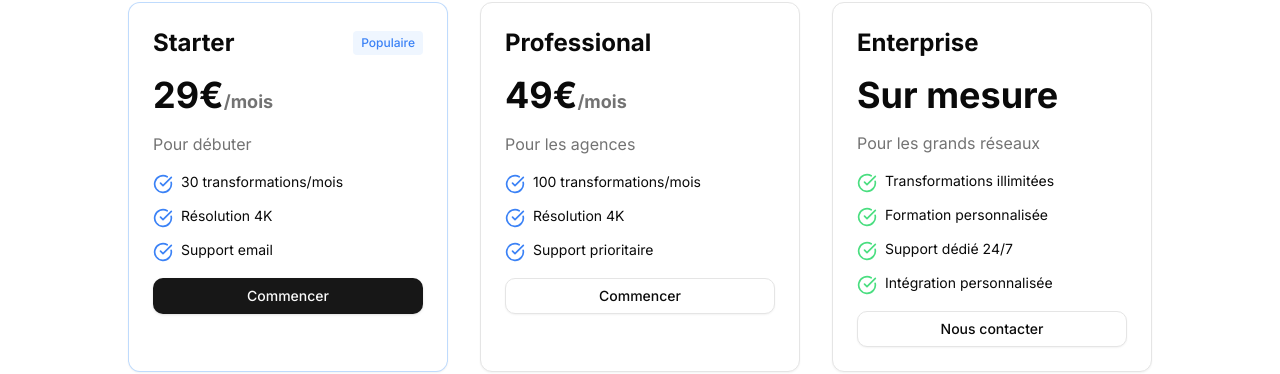
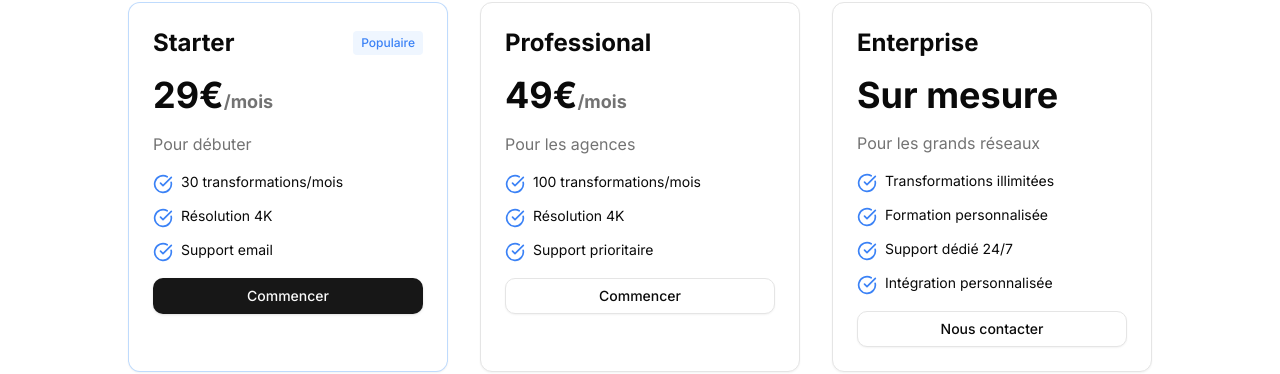
Before and after one commit to Jimmycode06/brandsnap.home, a Next.js app: page / in a window 1280 px wide. Shown: the part 5481-5855 px from the top of the page. Built offline with nearby package versions, Linux system fonts and the light colour scheme; no server answers.

Commit message:
Fin remplacement vert → bleu (plan Enterprise)

```diff
--- a/app/(marketing)/page.tsx
+++ b/app/(marketing)/page.tsx
@@ -675,19 +675,19 @@
                 <p className="text-muted-foreground">Pour les grands réseaux</p>
                 <ul className="space-y-3">
                   <li className="flex items-start gap-2">
-                    <CheckCircle className="h-5 w-5 text-green-400 mt-0.5 flex-shrink-0" />
+                    <CheckCircle className="h-5 w-5 text-blue-500 mt-0.5 flex-shrink-0" />
                     <span className="text-sm">Transformations illimitées</span>
                   </li>
                   <li className="flex items-start gap-2">
-                    <CheckCircle className="h-5 w-5 text-green-400 mt-0.5 flex-shrink-0" />
+                    <CheckCircle className="h-5 w-5 text-blue-500 mt-0.5 flex-shrink-0" />
                     <span className="text-sm">Formation personnalisée</span>
                   </li>
                   <li className="flex items-start gap-2">
-                    <CheckCircle className="h-5 w-5 text-green-400 mt-0.5 flex-shrink-0" />
+                    <CheckCircle className="h-5 w-5 text-blue-500 mt-0.5 flex-shrink-0" />
                     <span className="text-sm">Support dédié 24/7</span>
                   </li>
                   <li className="flex items-start gap-2">
-                    <CheckCircle className="h-5 w-5 text-green-400 mt-0.5 flex-shrink-0" />
+                    <CheckCircle className="h-5 w-5 text-blue-500 mt-0.5 flex-shrink-0" />
                     <span className="text-sm">Intégration personnalisée</span>
                   </li>
                 </ul>
```
